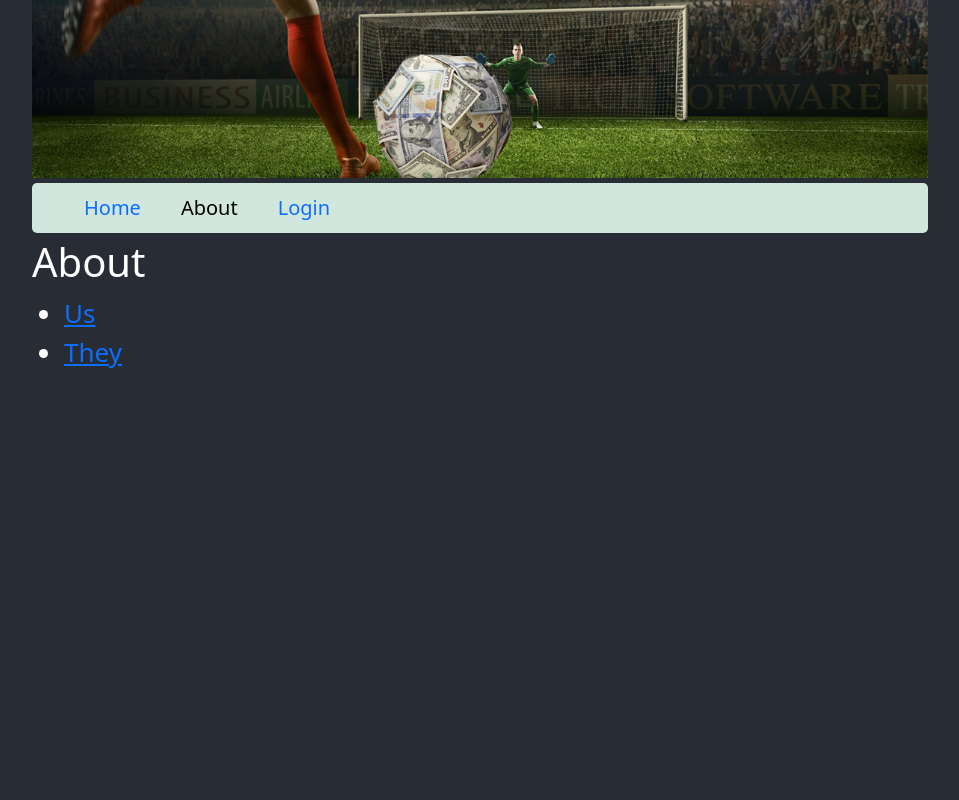
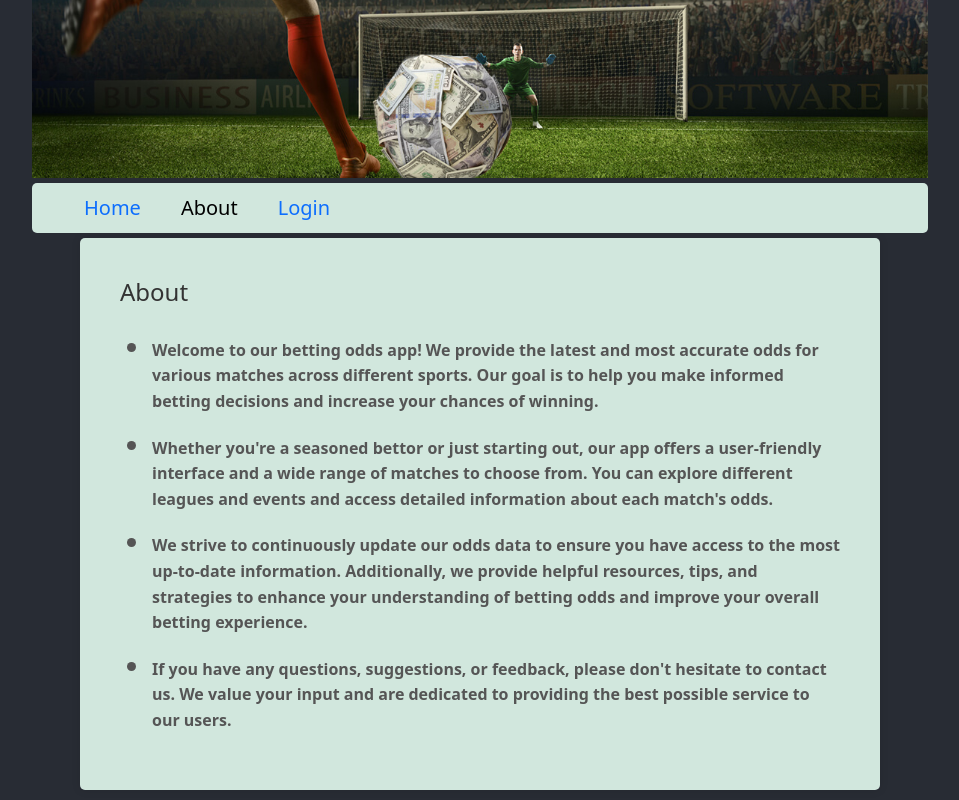
Before and after one commit to razvan712/BettingOddsProject, a React (Create React App) app: page /about in a window 1280 px wide. Shown: the whole page, without its empty margins (160-1119 px from the left). Built offline with nearby package versions, Linux system fonts and the light colour scheme.

Commit message:
datalist, login and about

```diff
--- a/src/App.js
+++ b/src/App.js
@@ -10,7 +10,7 @@ import They from "./components/AboutComp/They";
 import MatchData from "./components/MatchData/MatchData";
 import Login from "./components/Login";
 import { AuthContext, AuthProvider } from "./contexts/AuthContext";
-import { QueryClient, QueryClientProvider } from "react-query";
+import { QueryClient, QueryClientProvider, setLogger } from "react-query";
 import banner from './assets/banner.png'
 
 const queryClient = new QueryClient();
--- a/src/components/About.js
+++ b/src/components/About.js
@@ -1,28 +1,25 @@
-import React from "react";
-import { BrowserRouter, Routes, Route, Link, Outlet } from "react-router-dom";
-
+import React from 'react';
+import './About.scss';
 
 const About = () => {
   return (
-    <>
-      <div>
-        <h1>About</h1>
-      </div>
-      <nav>
+    <div className="about-page bg-success-subtle">
+      <h2>About</h2>
       <ul>
-
         <li>
-            <Link to="us">Us</Link>
+         <p> Welcome to our betting odds app! We provide the latest and most accurate odds for various matches across different sports. Our goal is to help you make informed betting decisions and increase your chances of winning.</p>
         </li>
         <li>
-            <Link to="they">They</Link>
+         <p>Whether you're a seasoned bettor or just starting out, our app offers a user-friendly interface and a wide range of matches to choose from. You can explore different leagues and events and access detailed information about each match's odds.</p>
+        </li>
+        <li>
+          <p>We strive to continuously update our odds data to ensure you have access to the most up-to-date information. Additionally, we provide helpful resources, tips, and strategies to enhance your understanding of betting odds and improve your overall betting experience.</p>
+        </li>
+        <li>
+          <p>If you have any questions, suggestions, or feedback, please don't hesitate to contact us. We value your input and are dedicated to providing the best possible service to our users.</p>
         </li>
       </ul>
-      </nav>
-        <Outlet />
-
-
-    </>
+    </div>
   );
 };
 
--- /dev/null
+++ b/src/components/About.scss
@@ -0,0 +1,36 @@
+.about-page {
+    max-width: 800px;
+    margin: 0 auto;
+    padding: 40px;
+
+    box-shadow: 0 0 10px rgba(0, 0, 0, 0.1);
+    border-radius: 5px;
+
+    ul{
+        list-style-type: disc;
+        color:  #555555;
+        font-weight: 700;
+
+    }
+
+    li{
+        margin-top: 10px;
+    }
+  }
+
+  .about-page h2 {
+    font-size: 24px;
+    margin-bottom: 20px;
+    color: #333333;
+  }
+
+  .about-page p {
+    font-weight: 600;
+    font-size: 16px;
+    line-height: 1.6;
+    color: #555555;
+  }
+
+  .about-page p:last-child {
+    margin-bottom: 0;
+  }
--- a/src/components/BetPage.scss
+++ b/src/components/BetPage.scss
@@ -27,5 +27,5 @@
 
 .active_button {
     border-radius: 10px;
-    color: black
+
 }
--- a/src/components/Home.js
+++ b/src/components/Home.js
@@ -128,8 +128,15 @@ const Home = ({ matchId, setMatchId, setTeams }) => {
           value={input}
           onChange={handleInputChange}
           className="leagues_input"
+          list="leagues-datalist"
+          autoComplete="off"
         />
 
+        <datalist id="leagues-datalist">
+          {countries.map((item, index) => {
+            return <option key={index} value={item} />;
+          })}
+        </datalist>
         <input type="submit" value="Search" className="form-submit" />
       </form>
 
--- a/src/components/Login.js
+++ b/src/components/Login.js
@@ -1,7 +1,7 @@
 import React, { useState, useContext } from "react";
 import { AuthContext } from "../contexts/AuthContext";
-
 import { Button, Form } from "react-bootstrap";
+import "./Login.scss";
 
 const Login = () => {
   const [username, setUsername] = useState("");
@@ -20,8 +20,8 @@ const Login = () => {
   };
 
   return (
-    <div>
-      <h1>Login</h1>
+    <div className="login-container bg-success-subtle">
+      <h1>RazBet</h1>
 
       <Form onSubmit={handleSubmit}>
         <label htmlFor="username">Username</label>
--- /dev/null
+++ b/src/components/Login.scss
@@ -0,0 +1,64 @@
+.login-container {
+    max-width: 400px;
+    margin: 0 auto;
+    padding: 40px;
+    background-color: #f5f5f5;
+    border-radius: 5px;
+    box-shadow: 0 0 10px rgba(0, 0, 0, 0.1);
+    margin-top: 20px;
+    margin-bottom: 50px;
+    display: flex;
+    flex-direction: column;
+    align-items: center;
+  }
+
+  .login-container h1 {
+    text-align: center;
+    color: #333333;
+  }
+
+  .login-container form {
+    margin-top: 20px;
+    display: flex;
+    flex-direction: column;
+    align-items: center;
+  }
+
+  .login-container label {
+    display: block;
+    margin-bottom: 8px;
+    color: #333333;
+    text-align: center;
+  }
+
+  .login-container input[type="text"],
+  .login-container input[type="password"] {
+    width: 80%;
+    padding: 10px;
+    border: 1px solid #cccccc;
+    border-radius: 9px;
+    height: 30px;
+  }
+
+  .login-container button[type="submit"] {
+    display: block;
+    width: 60px;
+    padding: 10px;
+    margin-top: 20px;
+    background-color: #007bff;
+    color: #ffffff;
+    border: none;
+    border-radius: 3px;
+    cursor: pointer;
+  }
+
+  .login-container button[type="submit"]:hover {
+    background-color: #0056b3;
+
+
+  }
+
+  .error-message {
+    color: #ff0000;
+    margin-top: 10px;
+  }
```
Lines whose indentation alone changed are shown as unchanged.
